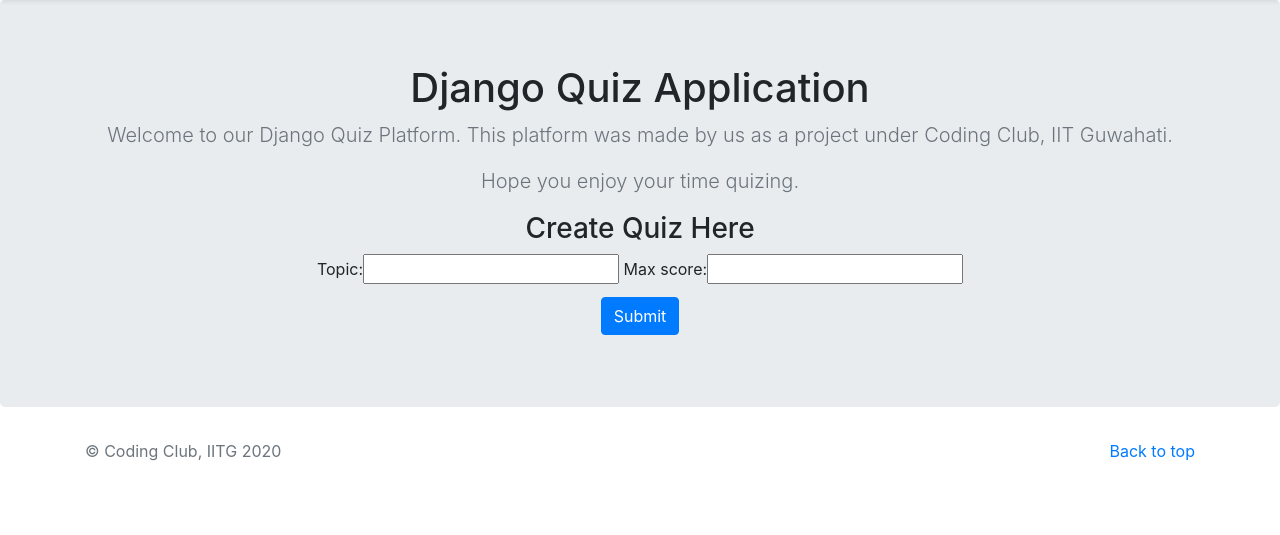
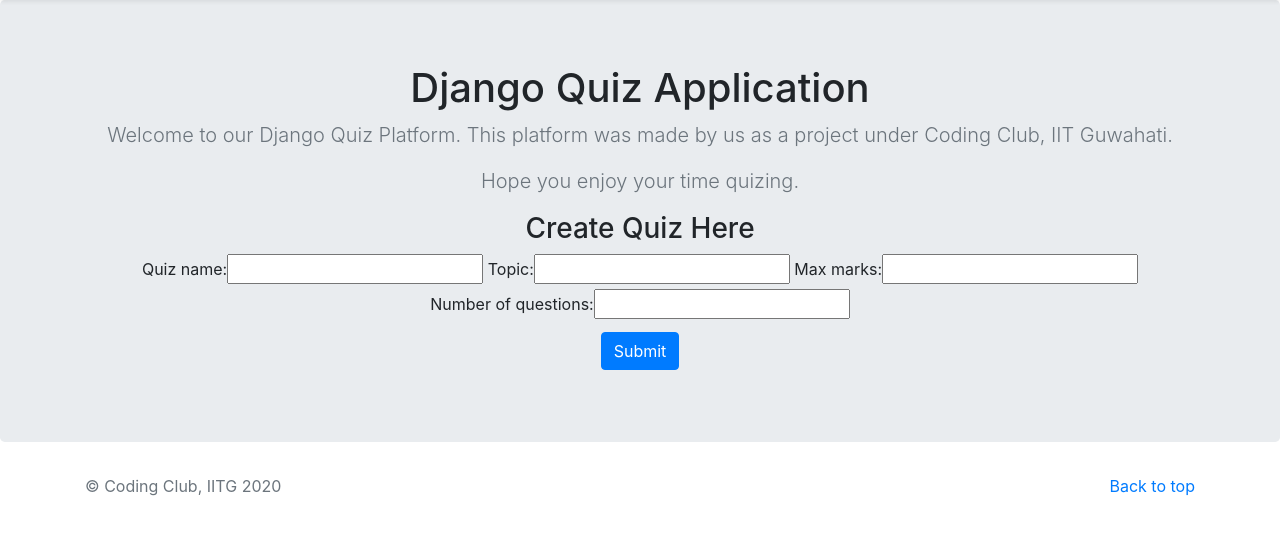
Before and after one commit to rk-karan/Django_Quiz, a Django app: page /accounts/create_quiz in a window 1280 px wide. Shown: the part 56-591 px from the top of the page. Run offline with Django 3.2, Linux system fonts and the light colour scheme; some libraries are stand-ins or nearby versions.

Commit message:
Changes to quiz model. Minor changes to base.html

```diff
--- a/accounts/form.py
+++ b/accounts/form.py
@@ -50,4 +50,4 @@ class teacherSignUpForm(UserCreationForm):
 class create_quiz(forms.ModelForm):
     class Meta:
         model = Quiz
-        fields = ('topic', 'max_score', )
+        fields = ('quiz_name', 'topic', 'max_marks', 'number_of_questions' )
--- a/accounts/models.py
+++ b/accounts/models.py
@@ -14,4 +14,6 @@ class teacher(models.Model):
 class Quiz(models.Model):
     creator = models.ForeignKey(User, on_delete=models.CASCADE, related_name='quizzes')
     topic = models.CharField(max_length = 150)
-    max_score = models.IntegerField()
+    quiz_name=models.CharField(max_length=150)
+    max_marks = models.IntegerField()
+    number_of_questions = models.IntegerField()
--- a/accounts/views.py
+++ b/accounts/views.py
@@ -69,8 +69,10 @@ def student_home(request):
 def create(request):
     if request.method=='POST':
         quiz = Quiz()
+        quiz.quiz_name = request.POST.get('quiz_name')
         quiz.topic = request.POST.get('topic')
-        quiz.max_score = request.POST.get('max_score')
+        quiz.number_of_questions = request.POST.get('number_of_questions')
+        quiz.max_marks = request.POST.get('max_marks')
         quiz.creator = request.user
         quiz.save()
         return redirect('/accounts/teacher_home')
--- a/quiz_app/templates/base.html
+++ b/quiz_app/templates/base.html
@@ -67,9 +67,19 @@
   <div class="navbar navbar-dark bg-dark shadow-sm">
     <div class="container d-flex justify-content-between">
 	  <div class="col-6">
+      {% if user.is_teacher %}
+      <a href="{%url 'teacher_home'%}" class="navbar-brand d-flex align-items-center">
+        <strong>Welcome</strong>
+      </a>
+      {% elif user.is_student %}
+      <a href="{%url 'student_home'%}" class="navbar-brand d-flex align-items-center">
+        <strong>Welcome</strong>
+      </a>
+      {% else %}
       <a href="{%url 'home'%}" class="navbar-brand d-flex align-items-center">
         <strong>Welcome</strong>
       </a>
+      {% endif %}
 	  </div>
 	  <div class="col-4"></div>
       <button class="navbar-toggler" type="button" data-toggle="collapse" data-target="#navbarHeader" aria-controls="navbarHeader" aria-expanded="false" aria-label="Toggle navigation">
```
Also changed, not shown: accounts/migrations/0002_quiz.py (added).
